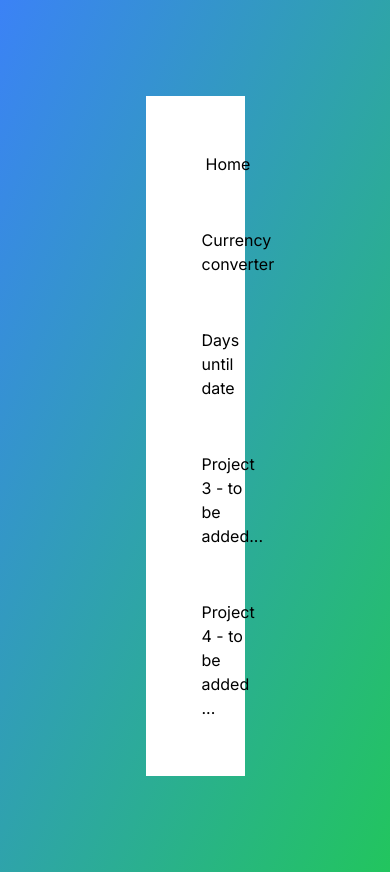
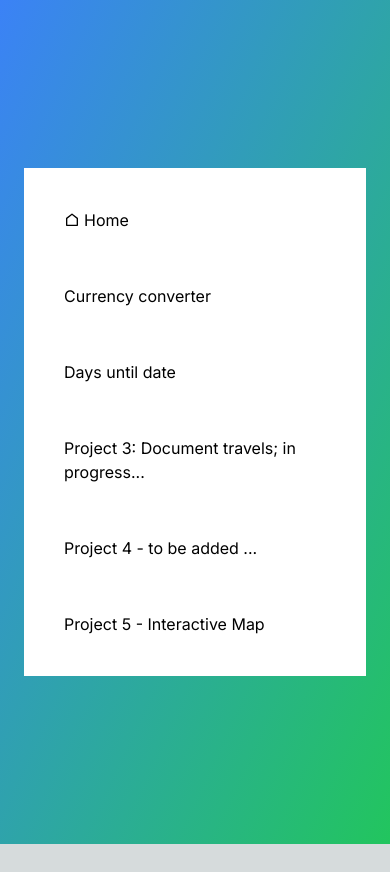
Before and after one commit to KaroGil/me, a Next.js app: page /projects in a window 390 px wide. After the commit the page ends 844 px from the top, so only its background shows below. Built offline with nearby package versions, Linux system fonts and the light colour scheme.

Commit message:
project page responsice design

```diff
--- a/app/projects/page.tsx
+++ b/app/projects/page.tsx
@@ -1,17 +1,18 @@
-
 import Link from "next/link";
 import { RiHomeLine } from "react-icons/ri";
 
 export default function Projects() {
   return (
-    <main className="flex min-h-screen flex-col items-center justify-center p-24 bg-gradient-to-br from-blue-500 to-green-500">
-    <div className="bg-white text-black px-10 py-10 w-1/2 justify-between gap-5 flex flex-col">
+    <main className="flex min-h-screen flex-col items-center justify-center p-6 md:p-24 bg-gradient-to-br from-blue-500 to-green-500">
+    <div className="bg-white text-black p-6 md:p-10 w-full max-w-sm md:max-w-md lg:max-w-lg justify-between gap-5 flex flex-col">
         <Link href="/" className="flex flex-row gap-1 items-center hover:bg-slate-50 p-4"> <RiHomeLine /> Home </Link>
 
         <Link href="/projects/project1" className="flex flex-row gap-1 items-center hover:bg-slate-50 p-4"> Currency converter </Link>
         <Link href="/projects/project2" className="flex flex-row gap-1 items-center hover:bg-slate-50 p-4"> Days until date </Link>
-        <Link href="/projects" className="flex flex-row gap-1 items-center hover:bg-slate-50 p-4"> Project 3 - to be added... </Link>
-        <Link href="/projects" className="flex flex-row gap-1 items-center hover:bg-slate-50 p-4"> Project 4 - to be added ...</Link>
+        <Link href="/projects/project3" className="flex flex-row gap-1 items-center hover:bg-slate-50 p-4"> Project 3: Document travels; in progress... </Link>
+        <Link href="/projects/project4" className="flex flex-row gap-1 items-center hover:bg-slate-50 p-4"> Project 4 - to be added ...</Link>
+        <Link href="/projects/project5" className="flex flex-row gap-1 items-center hover:bg-slate-50 p-4"> Project 5 - Interactive Map</Link>
+
     </div>
   </main>
   );
```
